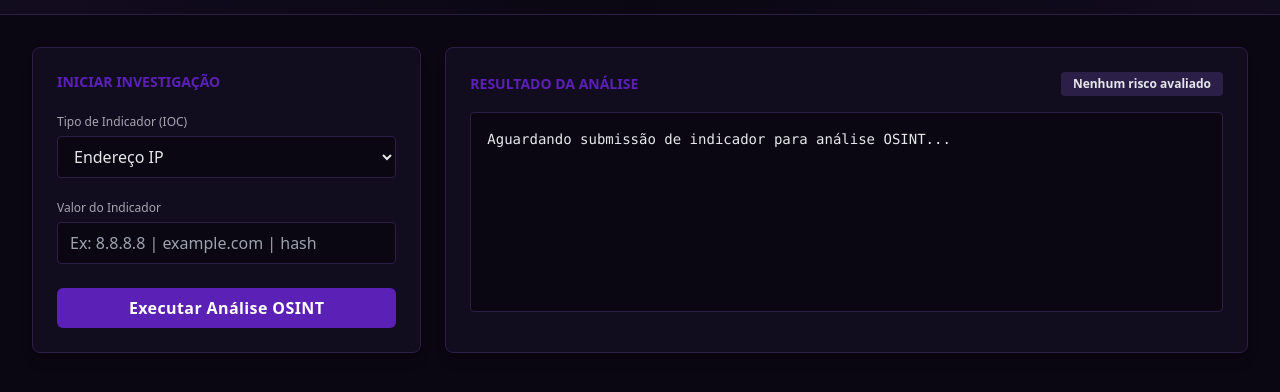
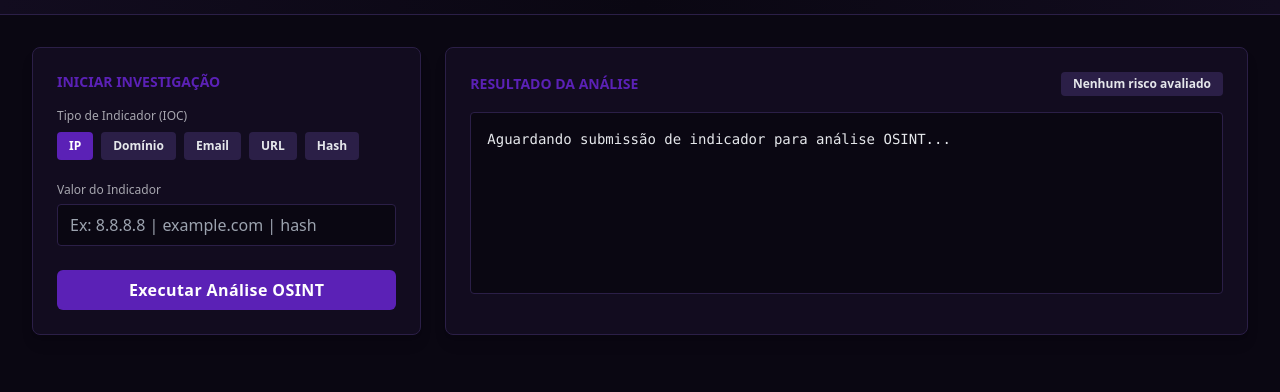
Before and after one commit to Just1cup/socintel, a website: page frontend/index.html in a window 1280 px wide. Shown: the part 222-614 px from the top of the page. Drawn offline with nearby package versions, Linux system fonts and the light colour scheme.

Commit message:
UPdate Fix

```diff
--- a/frontend/index.html
+++ b/frontend/index.html
@@ -72,23 +72,39 @@
         Iniciar Investigação
       </h2>
 
-      <label class="text-xs opacity-70">
+      <label class="text-xs opacity-70 block mb-2">
         Tipo de Indicador (IOC)
       </label>
 
-      <select id="type"
-        class="w-full mb-4 mt-1 rounded px-3 py-2 outline-none focus:ring-2"
-        style="
-          background-color: var(--color-bg);
-          border: 1px solid var(--color-border);
-          color: var(--color-text);
-        ">
-        <option value="ip">Endereço IP</option>
-        <option value="domain">Domínio</option>
-        <option value="email">Endereço de Email</option>
-        <option value="url">URL</option>
-        <option value="hash">Hash (MD5 / SHA1 / SHA256)</option>
-      </select>
+      <div class="flex gap-2 flex-wrap mb-4">
+        <button onclick="setType('ip')" data-type="ip"
+          class="type-btn px-3 py-1.5 rounded text-xs font-semibold transition-all"
+          style="background-color: var(--color-primary); color: white;">
+          IP
+        </button>
+        <button onclick="setType('domain')" data-type="domain"
+          class="type-btn px-3 py-1.5 rounded text-xs font-semibold transition-all"
+          style="background-color: var(--color-border); color: var(--color-text);">
+          Domínio
+        </button>
+        <button onclick="setType('email')" data-type="email"
+          class="type-btn px-3 py-1.5 rounded text-xs font-semibold transition-all"
+          style="background-color: var(--color-border); color: var(--color-text);">
+          Email
+        </button>
+        <button onclick="setType('url')" data-type="url"
+          class="type-btn px-3 py-1.5 rounded text-xs font-semibold transition-all"
+          style="background-color: var(--color-border); color: var(--color-text);">
+          URL
+        </button>
+        <button onclick="setType('hash')" data-type="hash"
+          class="type-btn px-3 py-1.5 rounded text-xs font-semibold transition-all"
+          style="background-color: var(--color-border); color: var(--color-text);">
+          Hash
+        </button>
+      </div>
+
+      <input type="hidden" id="type" value="ip" />
 
       <label class="text-xs opacity-70">
         Valor do Indicador
--- a/frontend/renderer.js
+++ b/frontend/renderer.js
@@ -1,3 +1,18 @@
+function setType(type) {
+  document.getElementById("type").value = type;
+
+  // Atualizar estilo dos botões
+  document.querySelectorAll(".type-btn").forEach(btn => {
+    if (btn.dataset.type === type) {
+      btn.style.backgroundColor = "var(--color-primary)";
+      btn.style.color = "white";
+    } else {
+      btn.style.backgroundColor = "var(--color-border)";
+      btn.style.color = "var(--color-text)";
+    }
+  });
+}
+
 async function analyze() {
   const type = document.getElementById("type").value;
   const value = document.getElementById("value").value;
```
Also changed, not shown: package.json (added, +17 -0 lines), 2 other files.
